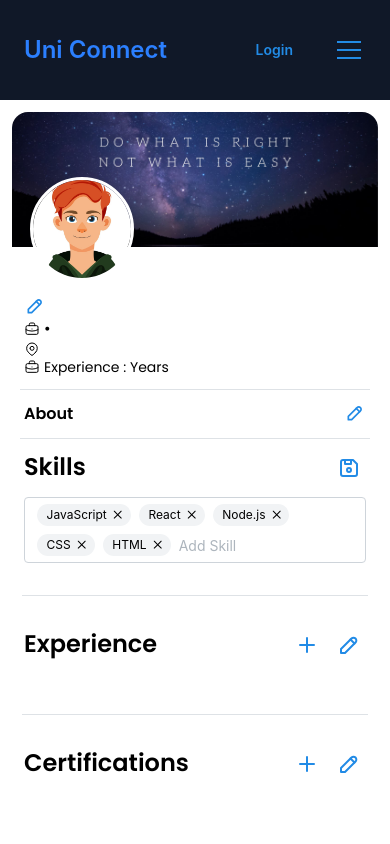
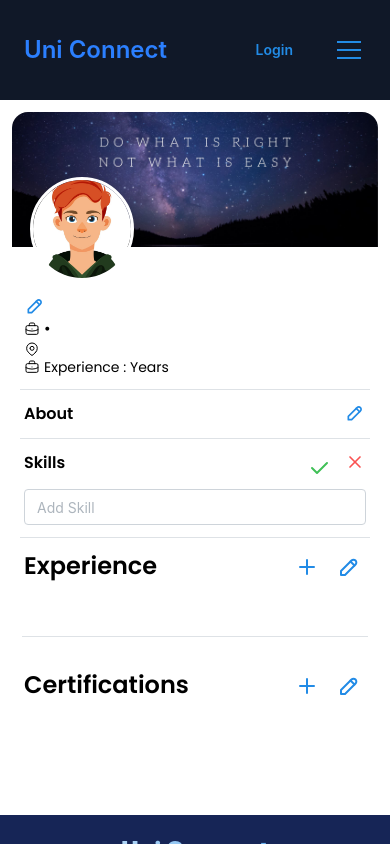
Before and after one commit to kavinduhcolombage/UniConnect_Frontend, a React (Vite) app: page /profile in a window 390 px wide. Both pictures are taken after a click on the button 349 px from the left and 468 px from the top of the page. Shown: the top 844 px of the page. Built offline with nearby package versions, Linux system fonts and the light colour scheme.

Commit message:
seperate Skills component and make responsive

```diff
--- a/src/Profile/Profile.tsx
+++ b/src/Profile/Profile.tsx
@@ -1,6 +1,5 @@
-import { ActionIcon, Avatar, Divider, FileInput, Overlay, TagsInput } from "@mantine/core";
-import { IconCheck, IconDeviceFloppy, IconEdit, IconPencil, IconX } from "@tabler/icons-react";
-import { useState } from "react";
+import { Avatar, Divider, FileInput, Overlay } from "@mantine/core";
+import { IconCheck, IconEdit, IconX } from "@tabler/icons-react";
 import { useDispatch, useSelector } from "react-redux";
 import { changeProfile } from "../Slices/ProfileSlice";
 import Info from "./Info";
@@ -10,22 +9,12 @@ import Certificate from "./Certificate";
 import { useHover } from "@mantine/hooks";
 import { notifications } from "@mantine/notifications";
 import { updateProfile } from "../Services/ProfileService";
-
+import Skills from "./Skills";
 
 const Profile = () => {
-    const [edit, setEdit] = useState([false, false, false, false, false]);
-    const [skills, setSkills] = useState(['JavaScript', 'React', 'Node.js', 'CSS', 'HTML']);
     const { hovered, ref } = useHover();
     const dispatch = useDispatch();
     const profile = useSelector((state: any) => state.profile);
-
-    const handleEdit = (index: any) => {
-        const newEdit = [...edit];
-        console.log("New edit state before toggle:", newEdit);
-        newEdit[index] = !newEdit[index];
-        console.log("New edit state after toggle:", newEdit);
-        setEdit(newEdit);
-    };
 
     const handleFileChange = async (image: any) => {
         let picture: any = await getBase64(image);
@@ -87,31 +76,13 @@ const Profile = () => {
 
             <Divider className="mx-2 my-6 max-[500px]:my-3" />
             < About />
+
             <Divider className="mx-2 my-6 max-[500px]:my-3" />
 
             {/* Skills Section */}
-            <div className="px-3">
-                <div className="text-2xl font-semibold mb-3 flex justify-between">
-                    Skills
-                    <ActionIcon onClick={() => handleEdit(2)} size="lg" color="blue" variant="subtle">
-                        {edit[2] ? <IconDeviceFloppy /> : <IconPencil />}
-                    </ActionIcon>
-                </div>
-                {
-                    edit[2] ? <TagsInput value={skills} onChange={setSkills} placeholder="Add Skill" splitChars={[',', ' ', '|']} /> : <div className="flex flex-wrap gap-2">
-                        {profile.skills?.map((skill: any, index: number) => (
-                            <div
-                                key={index}
-                                className="bg-blue-400 text-sm font-medium bg-opacity-15 rounded-3xl text-white px-3 py-1"
-                            >
-                                {skill}
-                            </div>
-                        ))}
-                    </div>
-                }
-            </div>
+            <Skills />
 
-            <Divider mx="xs" my="xl" />
+            <Divider className="mx-2 my-6 max-[500px]:my-3" />
 
             {/* Experience Section */}
             < Experience />
--- /dev/null
+++ b/src/Profile/Skills.tsx
@@ -0,0 +1,60 @@
+import { ActionIcon, TagsInput } from "@mantine/core";
+import { useMediaQuery } from "@mantine/hooks";
+import { IconCheck, IconPencil, IconX } from "@tabler/icons-react";
+import { useState } from "react";
+import { useSelector } from "react-redux";
+
+const Skills = () => {
+    const [edit, setEdit] = useState(false);
+    const profile = useSelector((state: any) => state.profile);
+    const [skills, setSkills] = useState(['JavaScript', 'React', 'Node.js', 'CSS', 'HTML']);
+    const isTab = useMediaQuery('(max-width: 550px)');
+    const isMobile = useMediaQuery('(max-width: 400px)');
+
+    const handleClick = () => {
+        if (!edit) {
+            setEdit(true);
+            setSkills(profile?.skills);
+        } else {
+            setEdit(false);
+        }
+    }
+
+    const handleSave = () => {
+        setEdit(false);
+    }
+
+    return (
+        <div className="px-3">
+            <div className="text-2xl max-[600px]:text-xl max-[500px]:text-lg max-[400px]:text-base font-semibold mb-3 max-[500px]:mb-1 flex justify-between">
+                Skills
+                <div className="flex gap-2">
+                    {
+                        edit && <ActionIcon onClick={handleSave} size="lg" color="green.8" variant="subtle">
+                            <IconCheck />
+                        </ActionIcon>
+                    }
+                    <ActionIcon onClick={handleClick} size={isMobile ? "sm" : isTab ? "md" : "lg"} color={edit ? "red.8" : "blue"} variant="subtle">
+                        {edit ? <IconX /> : <IconPencil />}
+                    </ActionIcon>
+                </div>
+            </div>
+            {
+                edit ?
+                    <TagsInput value={skills} onChange={setSkills} placeholder="Add Skill" splitChars={[',', ' ', '|']} /> :
+                    <div className="flex flex-wrap gap-2">
+                        {profile.skills?.map((skill: any, index: number) => (
+                            <div
+                                key={index}
+                                className="bg-blue-400 text-sm max-[400px]:text-xs font-medium bg-opacity-15 rounded-3xl text-white px-3 py-1 max-[400px]:px-1.5 max-[400px]:py-0.5"
+                            >
+                                {skill}
+                            </div>
+                        ))}
+                    </div>
+            }
+        </div>
+    )
+}
+
+export default Skills;
```
